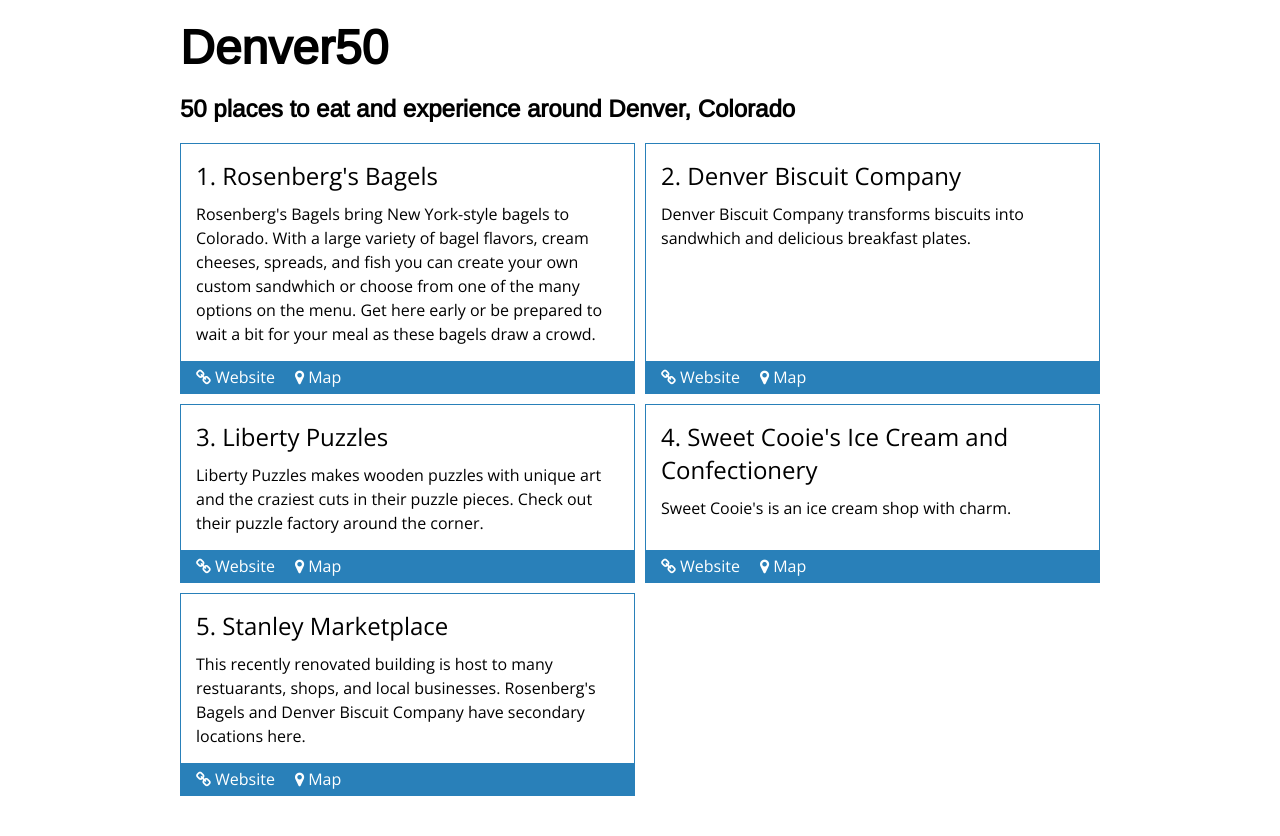
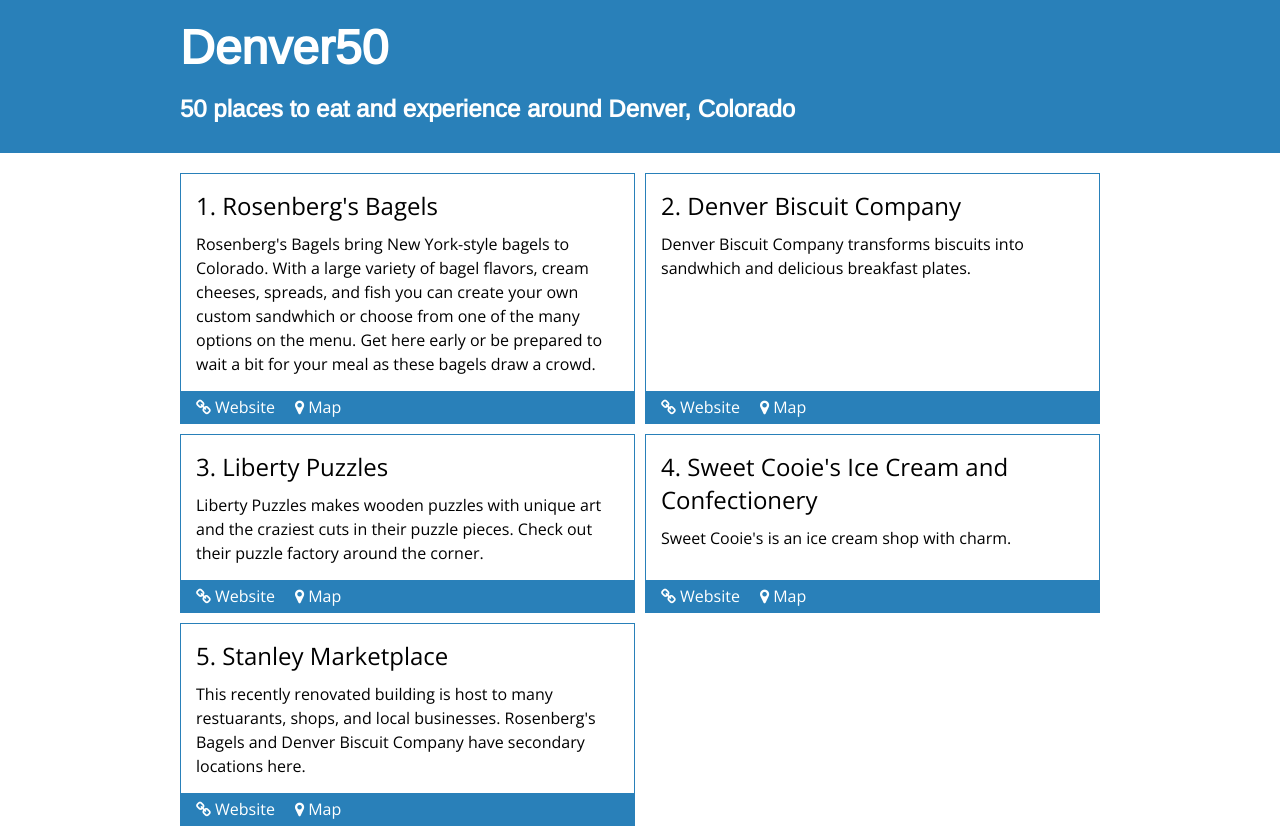
Before and after one commit to petermorgandev/coding-exercises, a PHP site: page / in a window 1280 px wide. Before the commit the page ends 796 px from the top, so only its background shows below. Run offline with PHP 8.4, Linux system fonts and the light colour scheme; some web fonts are replaced.

Commit message:
Header changes

```diff
--- a/index.html
+++ b/index.html
@@ -9,16 +9,19 @@
 	<link href="css/styles.css" rel="stylesheet" type="text/css" />
 </head>
 <body>
+	<div class="header-wrapper">
 		<div class="container">
 			<div class="page-header">
 				<h1 class="heading">Denver50</h1>
 				<h2 class="heading">50 places to eat and experience around Denver, Colorado</h2>
 			</div>
+		</div>
+	</div>
+	<div class="container">
 		<div class="items">
 			<div class="item">
 				<div class="inner-wrapper">
 					<span class="item-header">Rosenberg's Bagels</span>
-
 					<p>Rosenberg's Bagels bring New York-style bagels to Colorado. With a large variety of bagel flavors, cream cheeses, spreads, and fish you can create your own custom  sandwhich or choose from one of the many options on the menu. Get here early or be prepared to wait a bit for your meal as these bagels draw a crowd.</p>
 				</div>
 				<div class="external-wrapper">
--- /dev/null
+++ b/scss/_header.scss
@@ -0,0 +1,10 @@
+/* Scss Document */
+
+.header-wrapper {
+	background-color: $mainColor;
+}
+
+.page-header {
+	padding: 20px 0 10px 0;
+	margin-bottom: 20px;
+}
--- a/scss/_text.scss
+++ b/scss/_text.scss
@@ -1,11 +1,11 @@
 /* Scss Document */
 
 .heading {
+	color: white;
 	font-family: 'Arimo', sans-serif;
 }
 
 h1 {
-	margin-top: 20px;
 	font-size: 3em;
 }
 
--- a/scss/styles.scss
+++ b/scss/styles.scss
@@ -3,6 +3,7 @@
 @import "variables";
 @import "base";
 @import "text";
+@import "header";
 @import "items";
 @import "icons";
 @import "inner-wrapper";
```
Also changed, not shown: css/styles.css (+1 -1 lines), files/Moraine_Lake_17092005.jpg (deleted), images/header-bg.jpg (deleted), 1 other file. Lines whose indentation alone changed are shown as unchanged.
